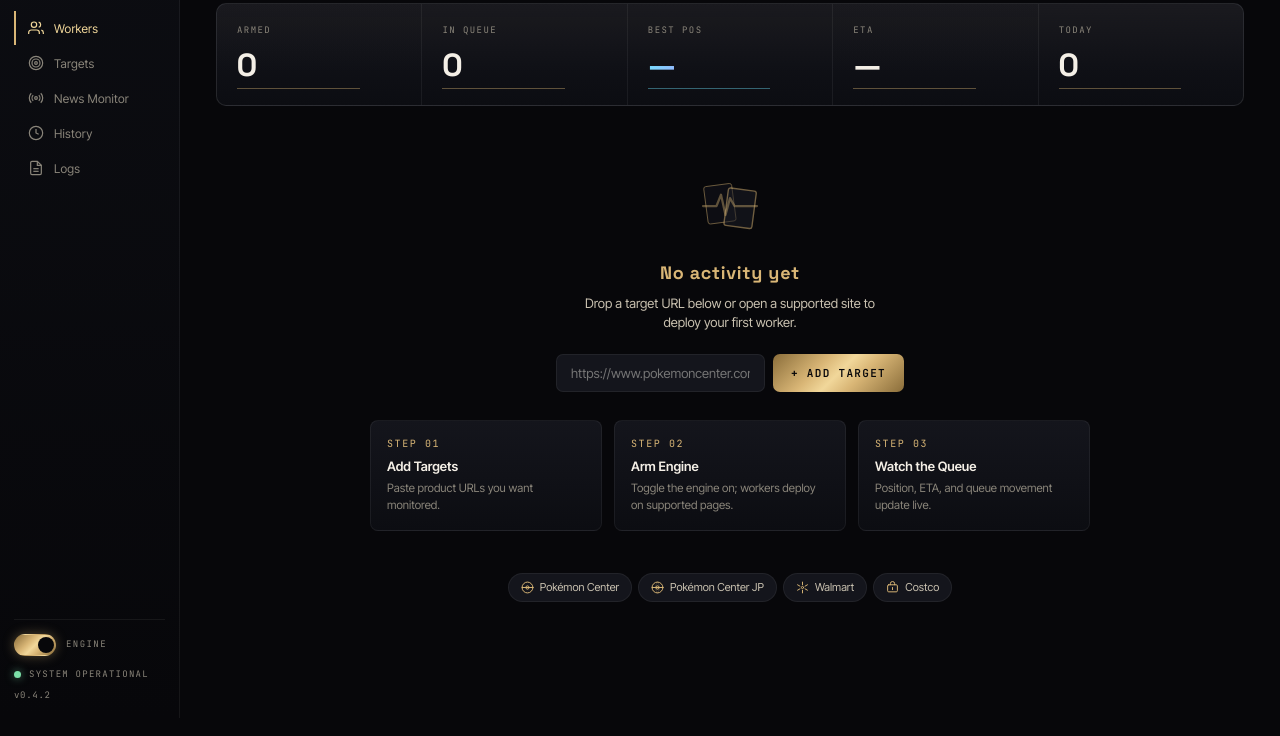
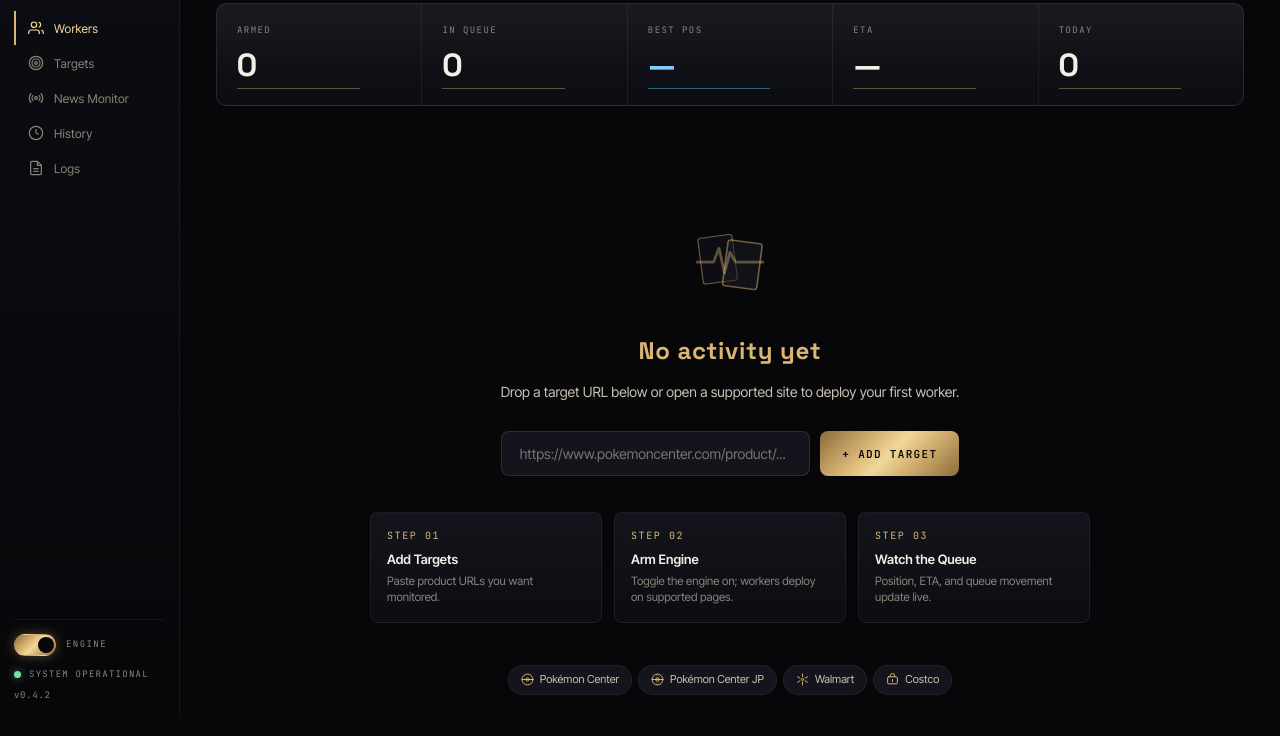
Before and after one commit to Pyronewbic/casecomp, a browser extension: page extension/dashboard/dashboard.html in a window 1280 px wide. Shown: the part 82-818 px from the top of the page. Drawn offline with Linux system fonts and the light colour scheme.

Commit message:
fix: larger empty state hero, wider subtitle, bigger input

```diff
--- a/extension/dashboard/dashboard.css
+++ b/extension/dashboard/dashboard.css
@@ -305,10 +305,10 @@
   text-align: center;
   padding: 40px 20px 28px;
 }
-.empty-hero { display: flex; flex-direction: column; align-items: center; }
+.empty-hero { display: flex; flex-direction: column; align-items: center; padding-top: 48px; }
 .empty-logo {
-  width: 72px; height: 72px;
-  margin-bottom: 18px;
+  width: 88px; height: 88px;
+  margin-bottom: 28px;
   animation: float 4s ease-in-out infinite;
 }
 @keyframes float {
@@ -317,31 +317,32 @@
 }
 .empty-title {
   font-family: var(--font-display);
-  font-size: 18px; font-weight: 700;
+  font-size: 24px; font-weight: 700;
   color: var(--foil);
-  letter-spacing: .04em;
+  letter-spacing: .03em;
   margin: 0;
 }
 .empty-sub {
   color: var(--paper-d);
-  font-size: 13px;
-  max-width: 320px;
-  margin: 8px 0 22px;
+  font-size: 14px;
+  max-width: 580px;
+  margin: 12px 0 28px;
+  line-height: 1.6;
 }
 .empty-quick-add {
-  display: flex; gap: 8px;
+  display: flex; gap: 10px;
   width: 100%;
-  max-width: 540px;
-  margin-bottom: 28px;
+  max-width: 600px;
+  margin-bottom: 36px;
 }
 .empty-quick-add input {
   flex: 1;
   background: var(--ink-2);
-  border: 1px solid var(--line);
+  border: 1px solid var(--line-2);
   color: var(--paper);
-  padding: 10px 14px;
-  border-radius: 7px;
-  font-size: 13px;
+  padding: 13px 18px;
+  border-radius: 8px;
+  font-size: 14px;
   outline: none;
   transition: border-color .15s, box-shadow .15s;
 }
@@ -357,8 +358,8 @@
   font-size: 11px;
   letter-spacing: .12em;
   text-transform: uppercase;
-  padding: 0 18px;
-  border-radius: 7px;
+  padding: 0 22px;
+  border-radius: 8px;
   white-space: nowrap;
   transition: filter .15s;
 }
```
